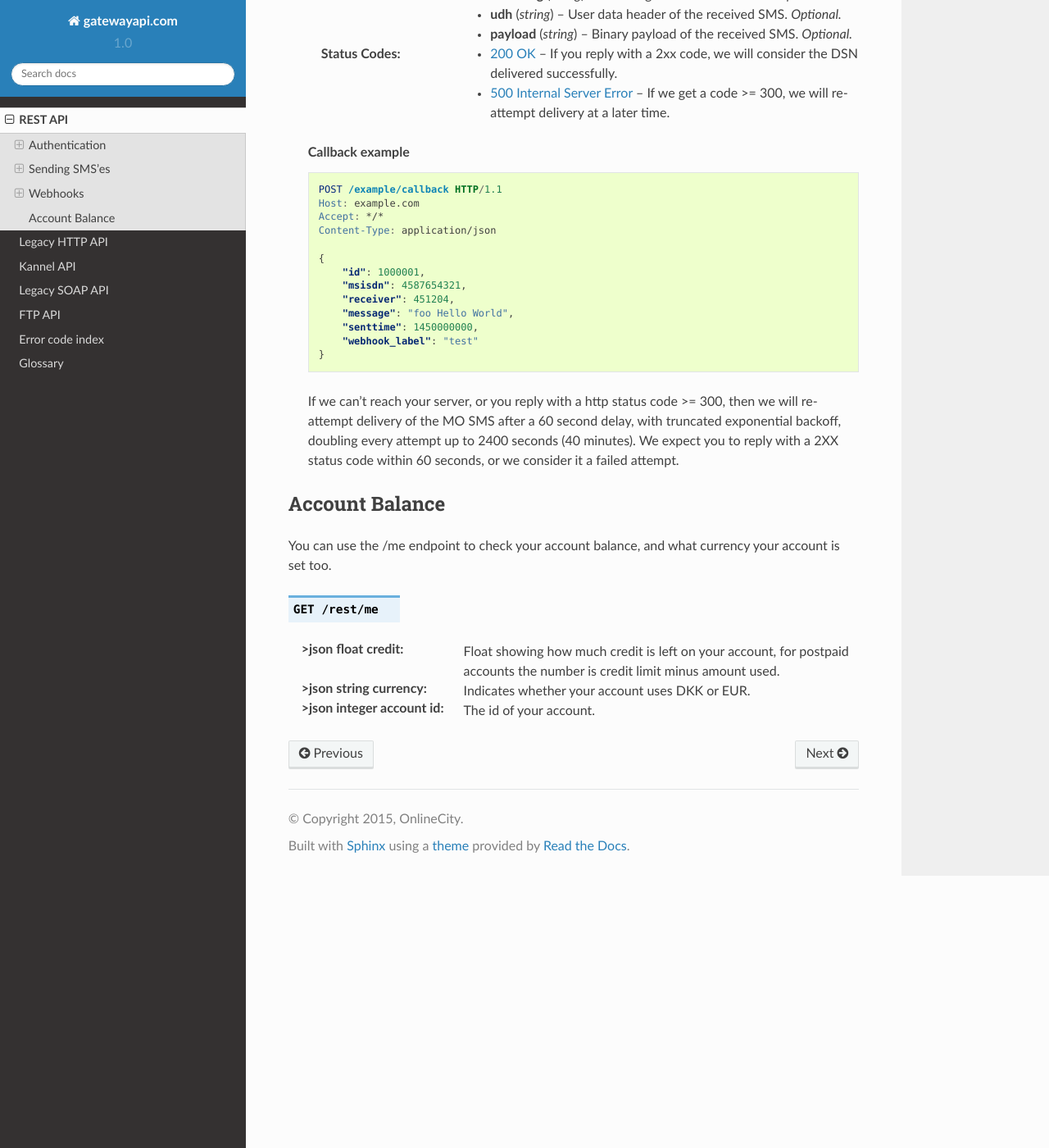
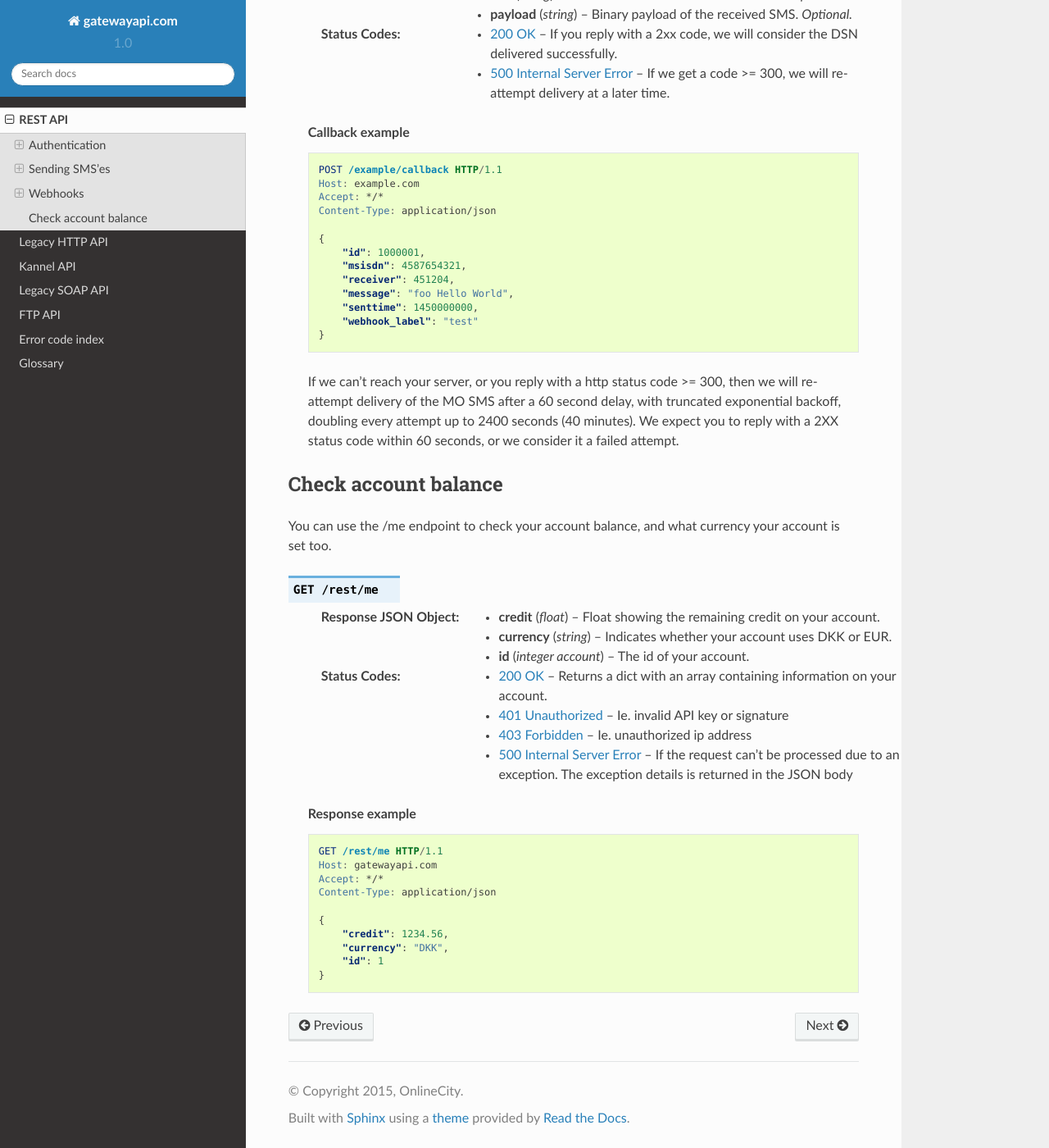
Before and after one commit to onlinecity/gatewayapi-docs, a Sphinx documentation site: the page built from docs/rest.rst, in a window 1280 px wide and 1400 px high, scrolled down 15788 px. Shown: the whole window at 82% size. Built offline with Sphinx 7.4.7 and the Read the Docs theme 2.0.0, drawn with Linux system fonts in a browser that asks for light colours; some of the changed text lies outside the part shown.

Commit message:
Show response status, and add example response.

```diff
--- a/docs/rest.rst
+++ b/docs/rest.rst
@@ -147,7 +147,7 @@
    :<json array recipients: Array of recipients, described below:
    :<jsonarr string msisdn: :term:`MSISDN` aka the full mobile phone number of the recipient.
    :>json array ids: If successful you receive a object containing a list of message ids.
-   :>json dictionary usage: If successful containg a dictionary with each country you have sent to, each country show how many messages has ben sent respectively.
+   :>json dictionary usage: If successful you receive a usage dictionary with usage information for you request.
    :status 200: Returns a dict with an array of message IDs and a dictionary with usage information on success
    :status 400: Ie. invalid arguments, details in the JSON body
    :status 401: Ie. invalid API key or signature
@@ -850,7 +850,7 @@
 .. _`Guzzle`: http://guzzlephp.org/
 .. _`RestSharp`: http://restsharp.org/
 
-Account Balance
+Check account balance
 --------
 
 You can use the /me endpoint to check your account balance, and what currency your account is set too.
@@ -858,6 +858,27 @@
 .. http:get:: /rest/me
    :synopsis: Get credit balance of your account.
 
-:>json float credit: Float showing how much credit is left on your account, for postpaid accounts the number is credit limit minus amount used.
-:>json string currency: Indicates whether your account uses DKK or EUR.
-:>json integer account id: The id of your account.
+   :>json float credit: Float showing the remaining credit on your account.
+   :>json string currency: Indicates whether your account uses DKK or EUR.
+   :>json integer account id: The id of your account.
+
+
+   :status 200: Returns a dict with an array containing information on your account.
+   :status 401: Ie. invalid API key or signature
+   :status 403: Ie. unauthorized ip address
+   :status 500: If the request can't be processed due to an exception. The exception details is returned in the JSON body
+
+   **Response example**
+
+   .. sourcecode:: http
+
+      GET /rest/me HTTP/1.1
+      Host: gatewayapi.com
+      Accept: */*
+      Content-Type: application/json
+
+      {
+          "credit": 1234.56,
+          "currency": "DKK",
+          "id": 1
+      }
```
